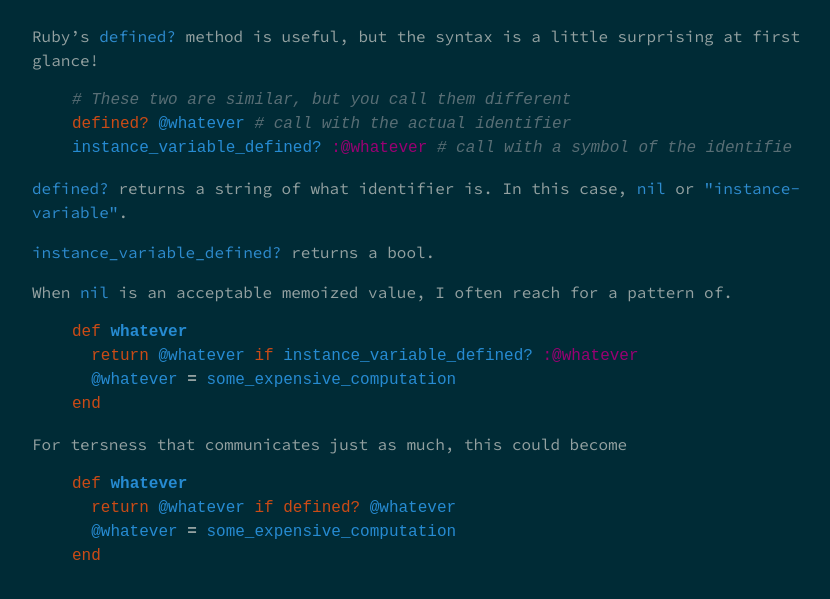
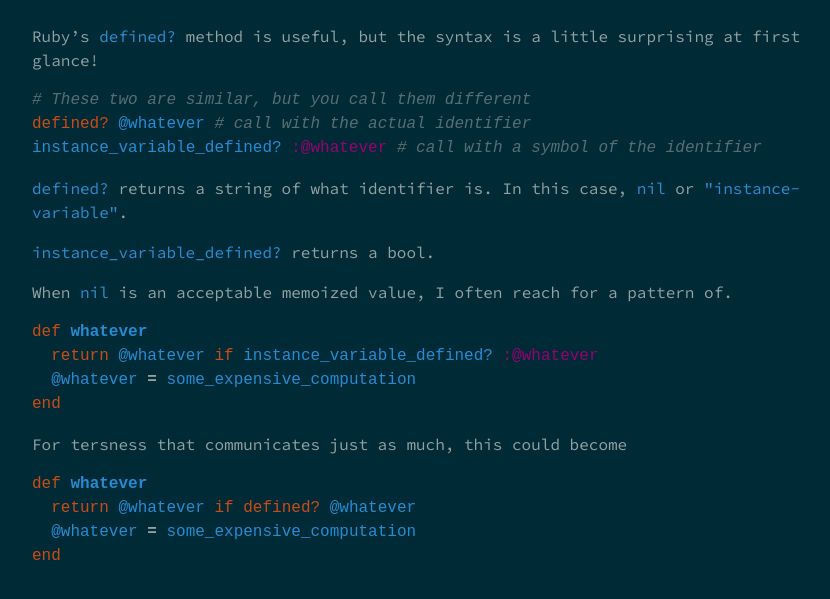
Before and after one commit to danott/today-i-learned, a Jekyll site: the page built from _posts/2017-05-30-today-i-learned.md, in a window 1280 px wide. Shown: the top 599 px of the page, without its empty margins (208-1038 px from the left). Built offline with Jekyll 4.4.1, drawn with Linux system fonts in a browser that asks for light colours; our own code applies the rules of GitHub Pages for plain Markdown files.

Commit message:
2017-05-30

````diff
--- a/_posts/2017-05-30-today-i-learned.md
+++ b/_posts/2017-05-30-today-i-learned.md
@@ -1,10 +1,10 @@
 Ruby's `defined?` method is useful, but the syntax is a little surprising at first glance!
 
-{% highlight ruby %}
+```ruby
 # These two are similar, but you call them different
 defined? @whatever # call with the actual identifier
 instance_variable_defined? :@whatever # call with a symbol of the identifier
-{% endhighlight %}
+```
 
 `defined?` returns a string of what identifier is. In this case, `nil` or `"instance-variable"`.
 
@@ -12,18 +12,18 @@ instance_variable_defined? :@whatever # call with a symbol of the identifier
 
 When `nil` is an acceptable memoized value, I often reach for a pattern of.
 
-{% highlight ruby %}
+```ruby
 def whatever
   return @whatever if instance_variable_defined? :@whatever
   @whatever = some_expensive_computation
 end
-{% endhighlight %}
+```
 
 For tersness that communicates just as much, this could become
 
-{% highlight ruby %}
+```ruby
 def whatever
   return @whatever if defined? @whatever
   @whatever = some_expensive_computation
 end
-{% endhighlight %}
+```
````
